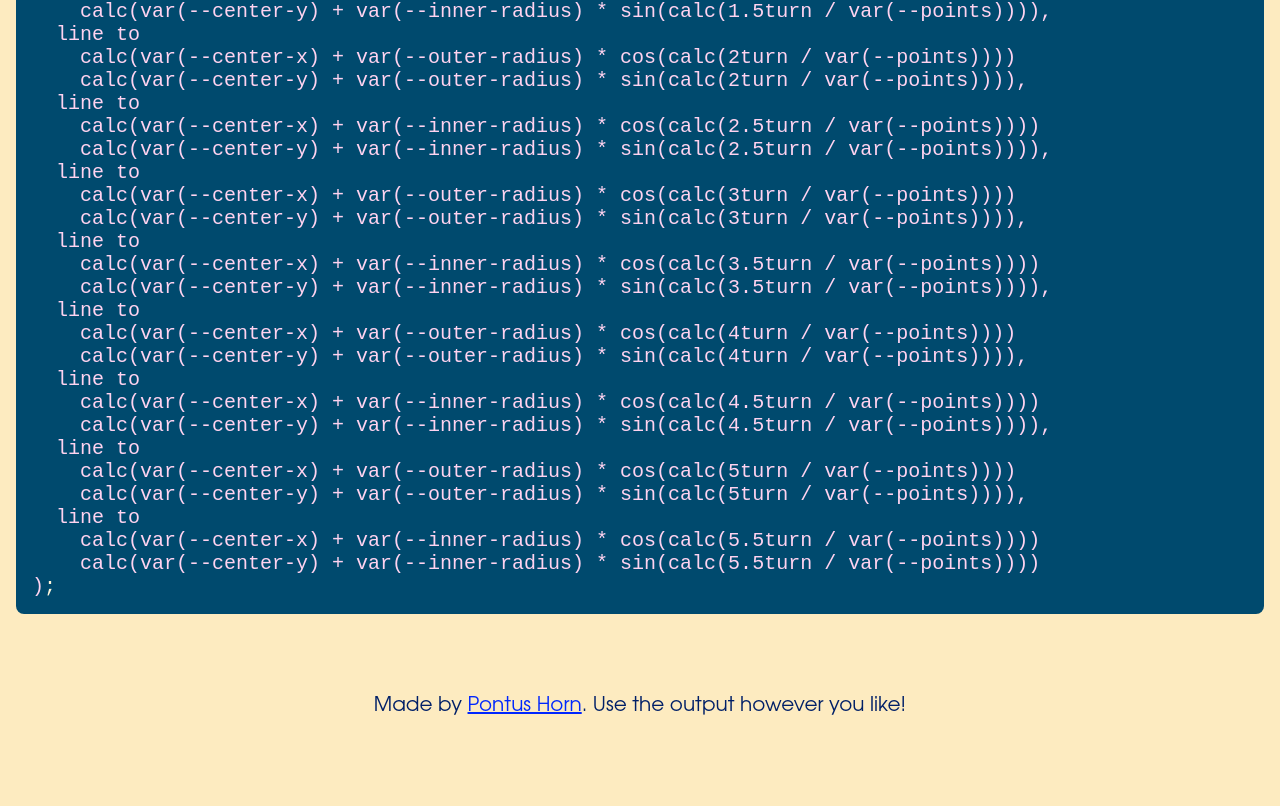
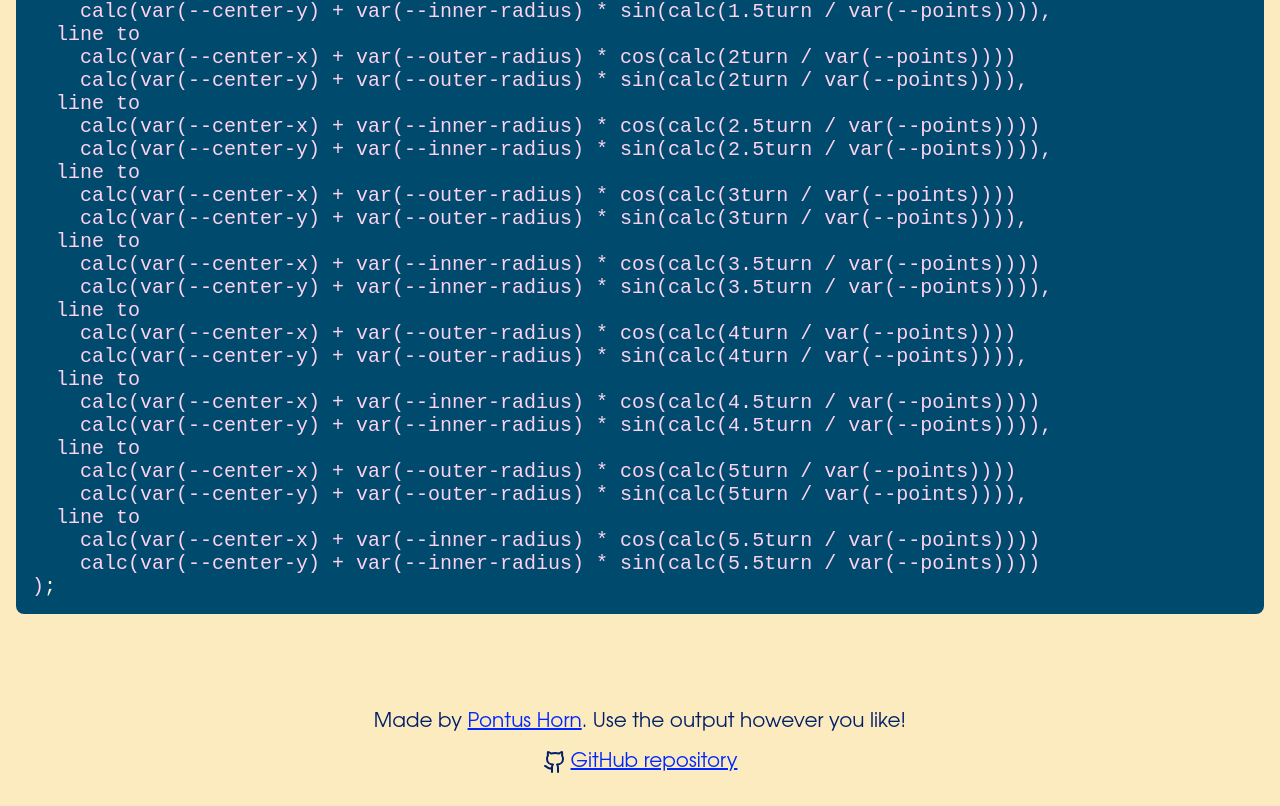
Before and after one commit to PontusHorn/ship-shape.win, a SvelteKit app: page /generators/star in a window 1280 px wide. Shown: the part 875-1681 px from the top of the page. Before the commit the page ends 1625 px from the top, so only its background shows below. Built offline with nearby package versions, Linux system fonts and the light colour scheme.

Commit message:
Link to GitHub repo

```diff
--- a/src/routes/+layout.svelte
+++ b/src/routes/+layout.svelte
@@ -4,6 +4,7 @@
 	import { onNavigate } from '$app/navigation';
 	import { page } from '$app/state';
 	import { SITE_DESCRIPTION, SITE_TITLE } from '$lib/constants';
+	import { GithubIcon } from '@lucide/svelte';
 
 	let { children } = $props();
 
@@ -57,7 +58,14 @@
 {@render children()}
 
 <footer>
-	Made by <a href="https://pontushorn.me">Pontus Horn</a>. Use the output however you like!
+	<p>Made by <a href="https://pontushorn.me">Pontus Horn</a>. Use the output however you like!</p>
+
+	<div class="links">
+		<a href="https://github.com/PontusHorn/ship-shape.win">
+			<GithubIcon />
+			GitHub repository
+		</a>
+	</div>
 </footer>
 
 <style>
@@ -209,5 +217,20 @@
 		padding-block: 4rem 2rem;
 		padding-inline: 1rem;
 		text-align: center;
+
+		p {
+			margin-block: 1rem;
+		}
+
+		.links a {
+			display: flex;
+			gap: 0.25rem;
+			inline-size: fit-content;
+			margin-inline: auto;
+
+			:global(svg) {
+				color: var(--midnight);
+			}
+		}
 	}
 </style>
```
